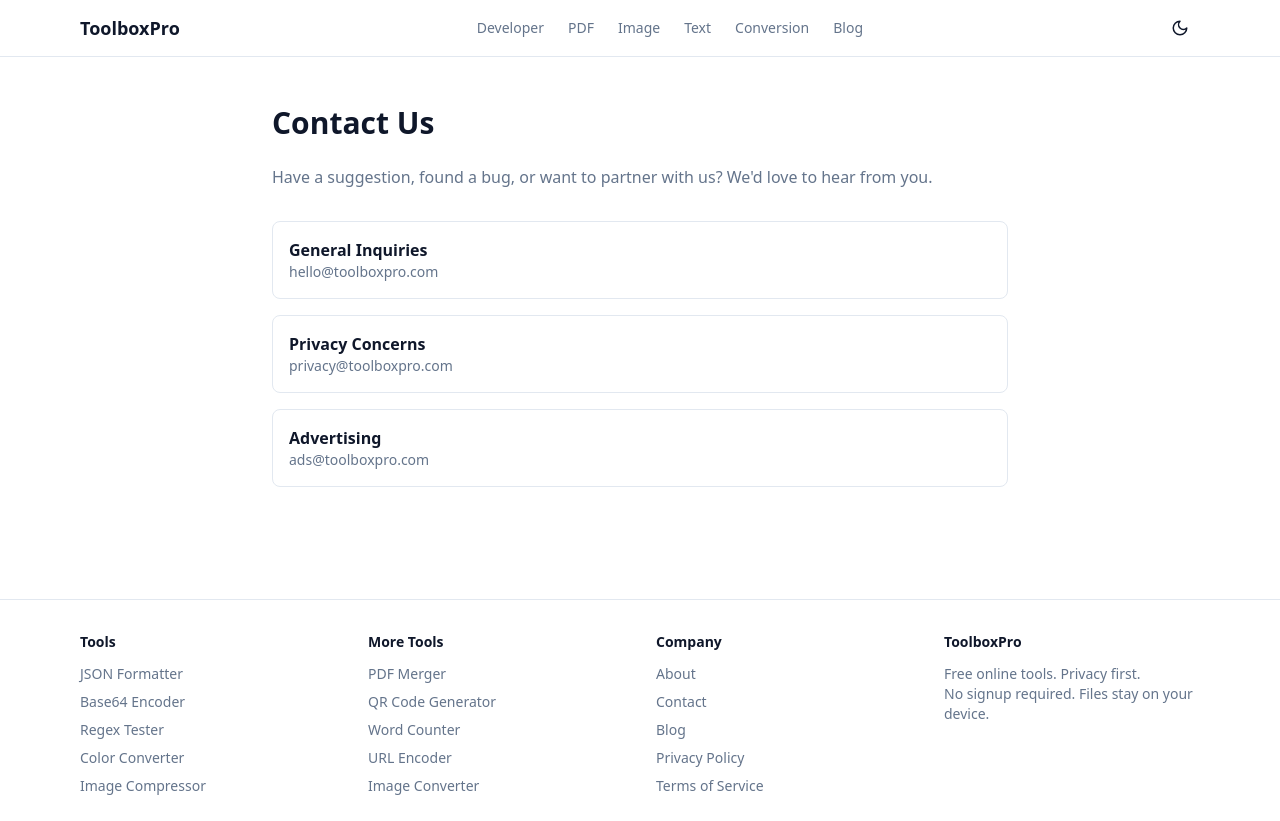
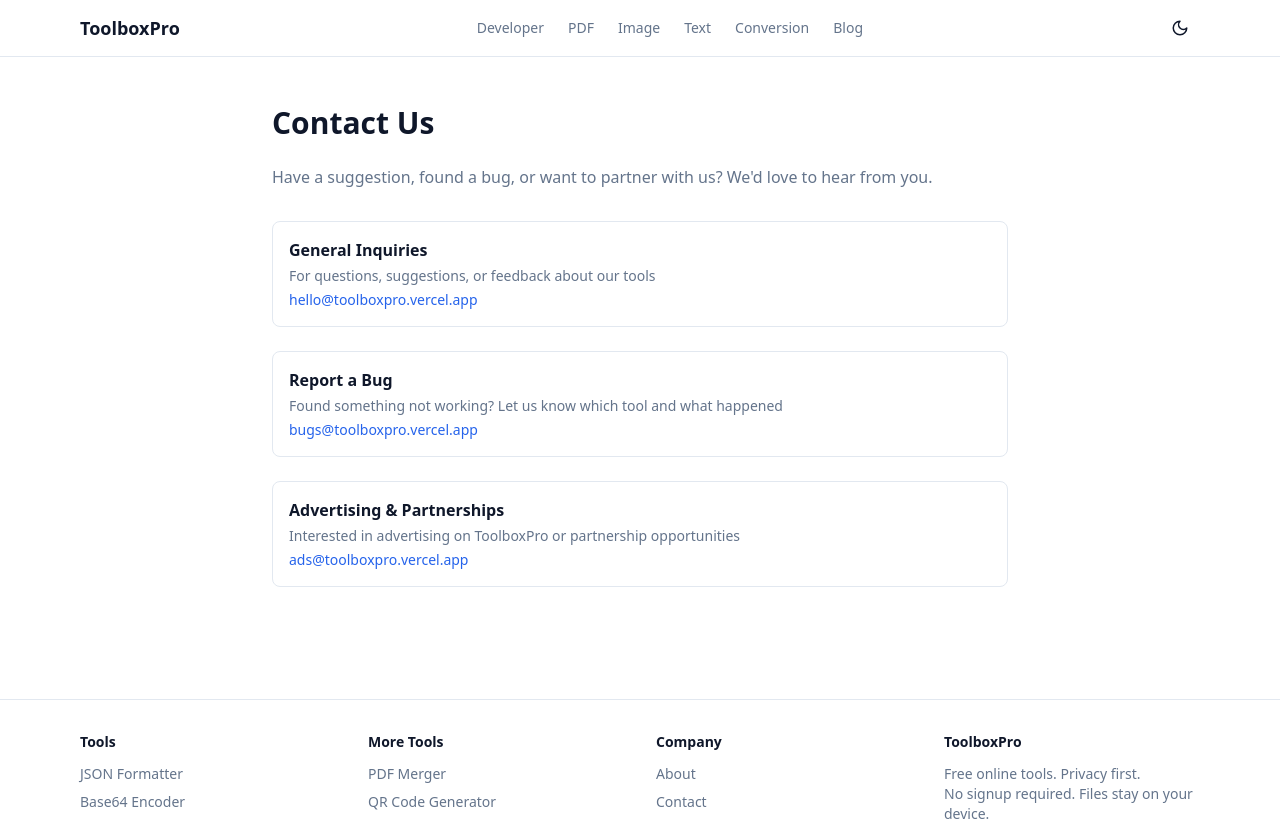
Before and after one commit to hyehugh/ToolBoxPro, a Next.js app: page /contact in a window 1280 px wide. Shown: the top 821 px of the page. Built offline with nearby package versions, Linux system fonts and the light colour scheme.

Commit message:
fix: about tool count, contact email domain

```diff
--- a/app/about/page.tsx
+++ b/app/about/page.tsx
@@ -1,4 +1,5 @@
 import type { Metadata } from "next";
+import { tools } from "@/lib/tools/data";
 
 export const metadata: Metadata = {
   title: "About Us",
@@ -11,7 +12,7 @@ export default function AboutPage() {
       <h1 className="text-3xl font-bold mb-6">About ToolboxPro</h1>
       <div className="space-y-4 text-muted-foreground leading-relaxed">
         <p>
-          ToolboxPro is a free online toolbox offering 100+ utilities for
+          ToolboxPro is a free online toolbox offering {tools.length}+ utilities for
           developers, designers, writers, and everyday users. Our mission is
           simple: provide fast, reliable tools that respect your privacy.
         </p>
--- a/app/contact/page.tsx
+++ b/app/contact/page.tsx
@@ -2,6 +2,7 @@ import type { Metadata } from "next";
 
 export const metadata: Metadata = {
   title: "Contact Us",
+  description: "Get in touch with the ToolboxPro team",
 };
 
 export default function ContactPage() {
@@ -12,18 +13,42 @@ export default function ContactPage() {
         Have a suggestion, found a bug, or want to partner with us?
         We&apos;d love to hear from you.
       </p>
-      <div className="space-y-4">
+      <div className="space-y-6">
         <div className="p-4 rounded-lg border bg-card">
           <h2 className="font-semibold">General Inquiries</h2>
-          <p className="text-sm text-muted-foreground">hello@toolboxpro.com</p>
+          <p className="text-sm text-muted-foreground mt-1">
+            For questions, suggestions, or feedback about our tools
+          </p>
+          <a
+            href="mailto:hello@toolboxpro.vercel.app"
+            className="text-sm text-primary hover:underline mt-1 block"
+          >
+            hello@toolboxpro.vercel.app
+          </a>
         </div>
         <div className="p-4 rounded-lg border bg-card">
-          <h2 className="font-semibold">Privacy Concerns</h2>
-          <p className="text-sm text-muted-foreground">privacy@toolboxpro.com</p>
+          <h2 className="font-semibold">Report a Bug</h2>
+          <p className="text-sm text-muted-foreground mt-1">
+            Found something not working? Let us know which tool and what happened
+          </p>
+          <a
+            href="mailto:bugs@toolboxpro.vercel.app"
+            className="text-sm text-primary hover:underline mt-1 block"
+          >
+            bugs@toolboxpro.vercel.app
+          </a>
         </div>
         <div className="p-4 rounded-lg border bg-card">
-          <h2 className="font-semibold">Advertising</h2>
-          <p className="text-sm text-muted-foreground">ads@toolboxpro.com</p>
+          <h2 className="font-semibold">Advertising & Partnerships</h2>
+          <p className="text-sm text-muted-foreground mt-1">
+            Interested in advertising on ToolboxPro or partnership opportunities
+          </p>
+          <a
+            href="mailto:ads@toolboxpro.vercel.app"
+            className="text-sm text-primary hover:underline mt-1 block"
+          >
+            ads@toolboxpro.vercel.app
+          </a>
         </div>
       </div>
     </div>
```
